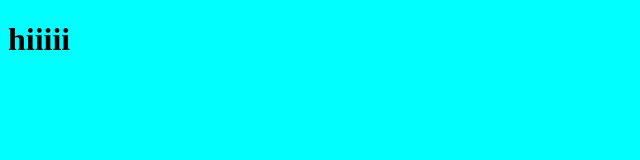
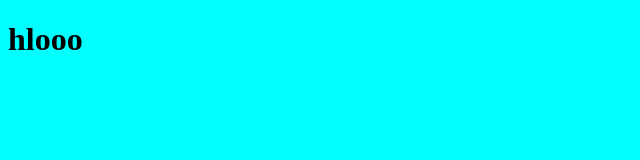
Before and after one commit to hassura/django, a plain HTML site: page index.html in a window 1280 px wide. Shown: the full height of the page, 0-640 px from the left. Drawn offline with Linux system fonts and the light colour scheme.

Commit message:
Update index.html

```diff
--- a/index.html
+++ b/index.html
@@ -8,6 +8,6 @@
     <link rel="stylesheet" href="style.css">
 </head>
 <body>
-    <h1>hiiiii</h1>
+    <h1>hlooo</h1>
 </body>
 </html>
```
